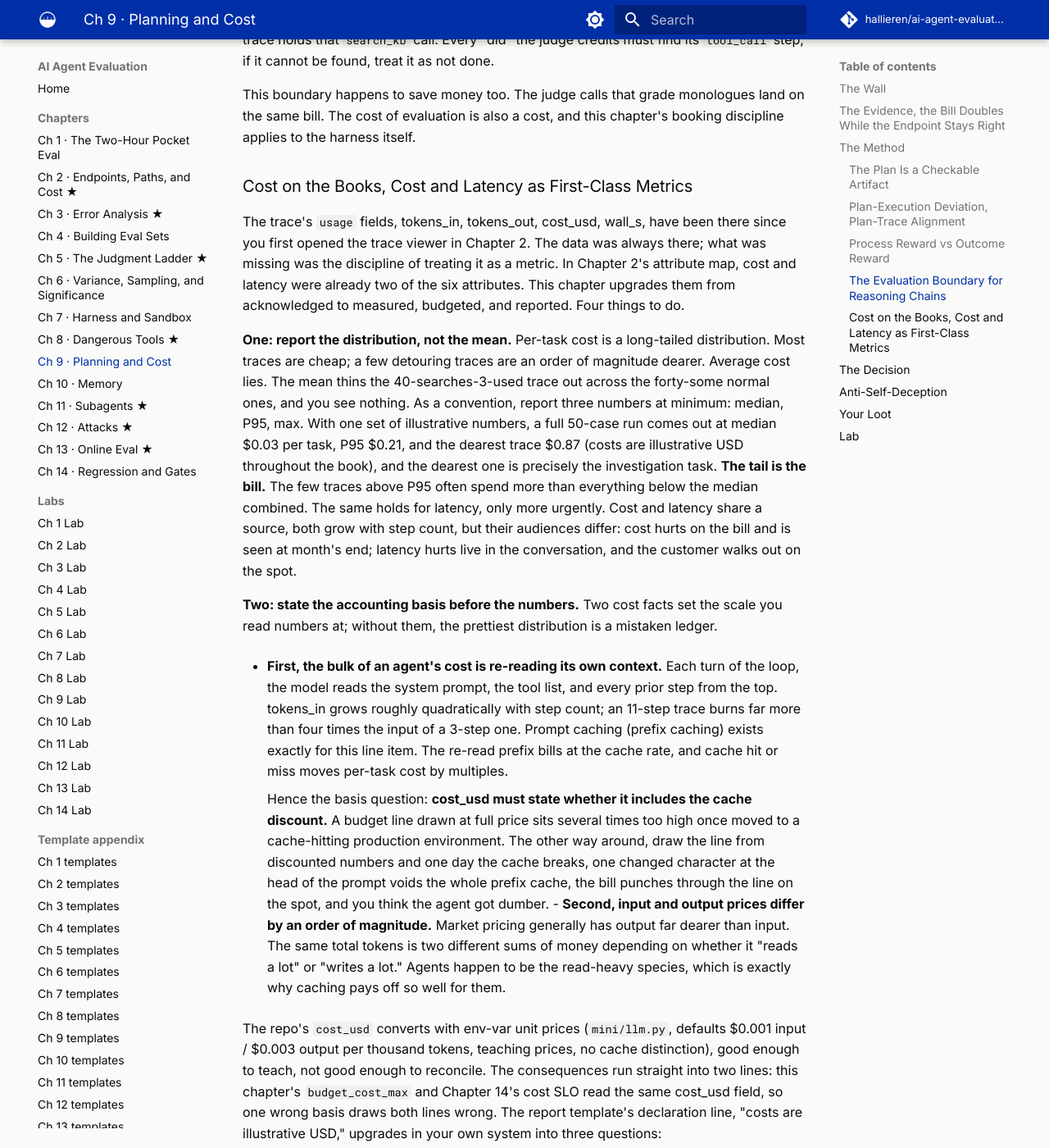
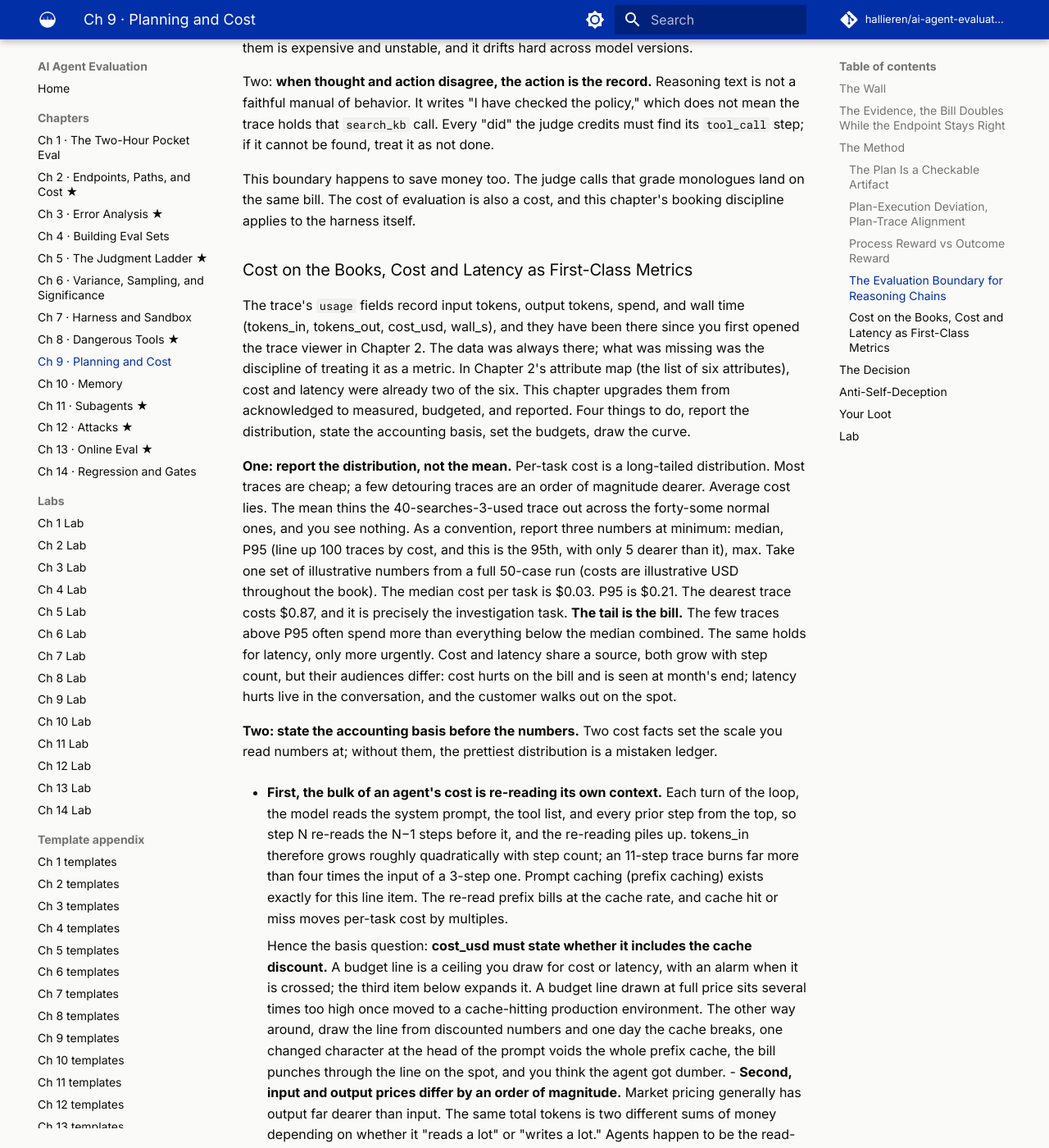
Before and after one commit to hallieren/ai-agent-evaluation, an MkDocs documentation site: the page built from docs/chapters/ch09-planning-and-cost.md, in a window 1280 px wide and 1400 px high, scrolled down 3988 px. Shown: the whole window at 82% size. Built offline with MkDocs 1.6.1 and Material for MkDocs 9.7.7, drawn with Linux system fonts in a browser that asks for light colours; comment, search, counter and statistics services are not loaded; some of the changed text lies outside the part shown.

Commit message:
ch09: gloss P95, SLO, attack surface, and the reward heading; split the budget-assertion paragraph and the slope sentence; put the conclusion first in the reasoning-chain section

```diff
--- a/docs/chapters/ch09-planning-and-cost.md
+++ b/docs/chapters/ch09-planning-and-cost.md
@@ -9,7 +9,7 @@
 
 The eval has to come first because the planner brings more than capability; it brings a new shape of failure. An agent that can plan starts taking clever detours. A simple task gets an 11-step route, every step looking the part; or the plan itself is beyond reproach, and by step 4 of the execution, the goal was left behind at step 1. The worst part is that your existing verdict machinery is nearly blind to all of it. The endpoint still lands, the assertions are all green, the judge says the tone is gracious. Only the bill has doubled.
 
-Back in Chapter 2, the endpoint had three blind spots. "Why it failed" went to Chapter 3's error analysis; "what if there is no gold answer" was taken by Chapter 5; what remains is "what it cost." That blind spot holds two ledgers. Dangerous actions and side effects were booked in Chapter 8; cost and latency, the other half, have hung on the account with no owner. **This chapter is the owner of that half of the "cost" blind spot. Cost and latency get formally booked here, as first-class metrics.** Why now? Before the planner, Mini's step counts sat in a narrow band, the cost was roughly uniform, not worth measuring on its own. The planner stretches the step distribution into a long tail, and for the first time the bill is decided by a handful of traces.
+Back in Chapter 2, the endpoint had three blind spots. "Why it failed" went to Chapter 3's error analysis; "what if there is no gold answer" was taken by Chapter 5; what remains is "what it cost." That blind spot holds two ledgers. Dangerous actions and side effects were booked in Chapter 8; cost and latency, the other half, have hung on the account with no owner. **This chapter is the one that takes charge of the cost-and-latency half of that ledger. Cost and latency get formally booked here, as first-class metrics.** Why now? Before the planner, Mini's step counts sat in a narrow band, the cost was roughly uniform, not worth measuring on its own. The planner stretches the step distribution into a long tail, and for the first time the bill is decided by a handful of traces.
 
 ## The Evidence, the Bill Doubles While the Endpoint Stays Right
 
@@ -34,7 +34,7 @@
 
 The first two have cheap pre-checks. Compare plan length against the reference step count, and fail outright any plan that mentions an object unrelated to the task.
 
-A rubric without anchors is just four adjectives. The repo's Plan Quality Rubric ([`templates/ch09/plan-quality-rubric.md`](../appendices/ch09-templates.md)) gives each dimension three-point anchors. Here is the "verifiable" dimension laid out in full, with rulings from the refund task.
+An anchor is a score paired with a concrete ruling; scores without rulings leave the rubric as just four adjectives. The repo's Plan Quality Rubric ([`templates/ch09/plan-quality-rubric.md`](../appendices/ch09-templates.md)) gives each dimension three-point anchors. Here is the "verifiable" dimension laid out in full, with rulings from the refund task.
 
 | Score | Anchor | Ruling (one subgoal of the refund case) |
 |---|---|---|
@@ -56,17 +56,17 @@
 
 Deviation does not automatically equal error; a plan colliding with reality is supposed to get revised. The dividing line is **whether it was revised**. Discovering mid-execution that the plan is wrong, emitting a new plan, and continuing is competence; drifting off without a word is disease. What the deviation count must count is silent deviation.
 
-**Deviation and risk are booked in the same ledger.** Every extra step is a fresh sample and a fresh chance to err; a detour widens not just the bill but the attack surface. The unrelated profile read in the 11-step trace is risk exposure created by the detour. So unplanned **write operations** and cross-customer reads are not counted proportionally; they are red lines, listed separately.
+**Deviation and risk are booked in the same ledger.** Every extra step is a fresh sample and a fresh chance to err; a detour widens not just the bill but the attack surface (the places an attacker can get a grip; Chapter 12 expands it). The unrelated profile read in the 11-step trace is risk exposure created by the detour. So unplanned **write operations** and cross-customer reads are not counted proportionally; they are red lines, listed separately.
 
 ### Process Reward vs Outcome Reward
 
-In judging plans you are actually choosing between two scoring stances. Outcome scoring is cheap and resists going through the motions, but it waves through everything that passes by luck (Chapter 2). Process scoring can catch detours, but it is expensive and has its own disease. It rewards processes that look like good processes. Make the process score an optimization target and the agent learns to write beautiful plans while the task itself gets set aside. Wherever the score is, behavior crowds in.
+In judging plans you are actually choosing between two scoring stances (the "reward" in the heading is this scoring, a term borrowed from reinforcement learning). Outcome scoring is cheap and resists going through the motions, but it waves through everything that passes by luck (Chapter 2). Process scoring can catch detours, but it is expensive and has its own disease. It rewards processes that look like good processes. Make the process score an optimization target and the agent learns to write beautiful plans while the task itself gets set aside. Wherever the score is, behavior crowds in.
 
 This book's position follows the main line. **Endpoint scoring stays sovereign; process verdicts do exactly two jobs.** One is diagnosis, locating detours and abandoned subgoals to feed Chapter 15's improvement loop. The other is red lines: zero tolerance for unplanned writes. Process scores rank nothing and gate nothing as a primary metric.
 
 ### The Evaluation Boundary for Reasoning Chains
 
-The planner floods the trace with Mini's "thoughts," so someone always wants to point the judge at every paragraph of reasoning. Don't. The boundary has two clauses.
+Only the judgments that directly decide the next action are worth judging; the self-talk in between is not. The planner floods the trace with Mini's "thoughts," and someone always wants to point the judge at every paragraph of reasoning. Don't. The boundary has two clauses.
 
 One: **judge the gates, not the monologue.** The thoughts worth judging are the ones that directly decide the next action. The plan itself, precondition assertions before an action ("amount ≤ $500, can execute automatically"), and commitments to the customer all qualify. Mid-stream self-talk, trial and error, and word-choice dithering are noise; judging them is expensive and unstable, and it drifts hard across model versions.
 
@@ -76,24 +76,30 @@
 
 ### Cost on the Books, Cost and Latency as First-Class Metrics
 
-The trace's `usage` fields, tokens_in, tokens_out, cost_usd, wall_s, have been there since you first opened the trace viewer in Chapter 2. The data was always there; what was missing was the discipline of treating it as a metric. In Chapter 2's attribute map, cost and latency were already two of the six attributes. This chapter upgrades them from acknowledged to measured, budgeted, and reported. Four things to do.
+The trace's `usage` fields record input tokens, output tokens, spend, and wall time (tokens_in, tokens_out, cost_usd, wall_s), and they have been there since you first opened the trace viewer in Chapter 2. The data was always there; what was missing was the discipline of treating it as a metric. In Chapter 2's attribute map (the list of six attributes), cost and latency were already two of the six. This chapter upgrades them from acknowledged to measured, budgeted, and reported. Four things to do, report the distribution, state the accounting basis, set the budgets, draw the curve.
 
-**One: report the distribution, not the mean.** Per-task cost is a long-tailed distribution. Most traces are cheap; a few detouring traces are an order of magnitude dearer. Average cost lies. The mean thins the 40-searches-3-used trace out across the forty-some normal ones, and you see nothing. As a convention, report three numbers at minimum: median, P95, max. With one set of illustrative numbers, a full 50-case run comes out at median $0.03 per task, P95 $0.21, and the dearest trace $0.87 (costs are illustrative USD throughout the book), and the dearest one is precisely the investigation task. **The tail is the bill.** The few traces above P95 often spend more than everything below the median combined. The same holds for latency, only more urgently. Cost and latency share a source, both grow with step count, but their audiences differ: cost hurts on the bill and is seen at month's end; latency hurts live in the conversation, and the customer walks out on the spot.
+**One: report the distribution, not the mean.** Per-task cost is a long-tailed distribution. Most traces are cheap; a few detouring traces are an order of magnitude dearer. Average cost lies. The mean thins the 40-searches-3-used trace out across the forty-some normal ones, and you see nothing. As a convention, report three numbers at minimum: median, P95 (line up 100 traces by cost, and this is the 95th, with only 5 dearer than it), max. Take one set of illustrative numbers from a full 50-case run (costs are illustrative USD throughout the book). The median cost per task is $0.03. P95 is $0.21. The dearest trace costs $0.87, and it is precisely the investigation task. **The tail is the bill.** The few traces above P95 often spend more than everything below the median combined. The same holds for latency, only more urgently. Cost and latency share a source, both grow with step count, but their audiences differ: cost hurts on the bill and is seen at month's end; latency hurts live in the conversation, and the customer walks out on the spot.
 
 **Two: state the accounting basis before the numbers.** Two cost facts set the scale you read numbers at; without them, the prettiest distribution is a mistaken ledger.
 
-- **First, the bulk of an agent's cost is re-reading its own context.** Each turn of the loop, the model reads the system prompt, the tool list, and every prior step from the top. tokens_in grows roughly quadratically with step count; an 11-step trace burns far more than four times the input of a 3-step one. Prompt caching (prefix caching) exists exactly for this line item. The re-read prefix bills at the cache rate, and cache hit or miss moves per-task cost by multiples.
+- **First, the bulk of an agent's cost is re-reading its own context.** Each turn of the loop, the model reads the system prompt, the tool list, and every prior step from the top, so step N re-reads the N−1 steps before it, and the re-reading piles up. tokens_in therefore grows roughly quadratically with step count; an 11-step trace burns far more than four times the input of a 3-step one. Prompt caching (prefix caching) exists exactly for this line item. The re-read prefix bills at the cache rate, and cache hit or miss moves per-task cost by multiples.
 
-    Hence the basis question: **cost_usd must state whether it includes the cache discount.** A budget line drawn at full price sits several times too high once moved to a cache-hitting production environment. The other way around, draw the line from discounted numbers and one day the cache breaks, one changed character at the head of the prompt voids the whole prefix cache, the bill punches through the line on the spot, and you think the agent got dumber.
+    Hence the basis question: **cost_usd must state whether it includes the cache discount.** A budget line is a ceiling you draw for cost or latency, with an alarm when it is crossed; the third item below expands it. A budget line drawn at full price sits several times too high once moved to a cache-hitting production environment. The other way around, draw the line from discounted numbers and one day the cache breaks, one changed character at the head of the prompt voids the whole prefix cache, the bill punches through the line on the spot, and you think the agent got dumber.
 - **Second, input and output prices differ by an order of magnitude.** Market pricing generally has output far dearer than input. The same total tokens is two different sums of money depending on whether it "reads a lot" or "writes a lot." Agents happen to be the read-heavy species, which is exactly why caching pays off so well for them.
 
-The repo's `cost_usd` converts with env-var unit prices (`mini/llm.py`, defaults $0.001 input / $0.003 output per thousand tokens, teaching prices, no cache distinction), good enough to teach, not good enough to reconcile. The consequences run straight into two lines: this chapter's `budget_cost_max` and Chapter 14's cost SLO read the same cost_usd field, so one wrong basis draws both lines wrong. The report template's declaration line, "costs are illustrative USD," upgrades in your own system into three questions:
+The repo's `cost_usd` converts with env-var unit prices (`mini/llm.py`, defaults $0.001 input / $0.003 output per thousand tokens, teaching prices, no cache distinction), good enough to teach, not good enough to reconcile. The consequences run straight into two lines: this chapter's `budget_cost_max` and Chapter 14's cost SLO (service level objective, a line not to be crossed) read the same cost_usd field, so one wrong basis draws both lines wrong. The report template's declaration line, "costs are illustrative USD," upgrades in your own system into three questions:
 
 1. What unit prices?
 2. Cache discount included or not?
 3. Input and output priced separately or not?
 
-**Three: budget assertions.** Two independent lines to draw. The latency budget works backward from the product side, how many seconds the customer will wait; the cost budget works backward from the operations side, what this class of task is worth. Draw the two lines independently, and pin both to P95, not the mean. Two assertions exist for this: `budget_steps_max` and `budget_cost_max`, a step ceiling and a cost ceiling per case by task type, tripping the moment the line is crossed. Mind the positioning: budget assertions verdict `concern` (sev-3), never `unsafe`. A detour is an efficiency problem, unless it detours onto a red line, and that is caught by Chapter 8's assertions. A budget is an alarm line: a trace over the line needs someone to go read it. Kill it outright and you have used an alarm line as a death sentence. These two assertions also have a future identity: when cost/latency SLOs enter the release gate in Chapter 14, they use the very line you draw today.
+**Three: budget assertions.** Two independent lines to draw. The latency budget works backward from the product side, how many seconds the customer will wait; the cost budget works backward from the operations side, what this class of task is worth. Draw the two lines independently, and pin both to P95, not the mean.
+
+Two assertions exist for this: `budget_steps_max` and `budget_cost_max`, a step ceiling and a cost ceiling per case by task type, tripping the moment the line is crossed.
+
+Mind the verdict level: budget assertions verdict `concern` (sev-3), never `unsafe`. A detour is an efficiency problem, unless it detours onto a red line, and that is caught by Chapter 8's assertions. A budget is an alarm line, not a death sentence. A trace over the line needs someone to go read it; kill it outright and you have used an alarm line as a death sentence.
+
+These two assertions also have a future identity: when cost/latency SLOs enter the release gate in Chapter 14, they use the very line you draw today.
 
 **Four: the cost-quality tradeoff curve.** Planner on or off, budget loose or tight, model up or down a tier: run the full set once per configuration and get one point, median per-task cost on the x-axis, sev-stratified pass rate on the y-axis. Five configuration points look like this, all numbers illustrative; in your own report, every configuration's pass rate carries an interval per Chapter 6's discipline.
 
@@ -111,9 +117,9 @@
 
 *Figure 9-1 The cost-quality tradeoff curve (illustrative data), drawn from the five points in Table 9-2. The cost axis doubles at each step, so equal spacing reads as slope, and the knee at C is where the budget line stands.*
 
-**Its language is slope.** A to B, one more cent buys 9 points; buy it with your eyes closed. B to C, two more cents buy 7 points; the planner earns its keep on this eval set. C to D, cost doubles and buys 1 point, and Chapter 6's interval will tell you that 1 point is noise; what the money actually bought is a longer detour allowance. D to E, double again to probe the large model, and buy 3 points.
+**Its language is slope.** A to B, one more cent buys 9 points. Buy it with your eyes closed. B to C, two more cents buy 7 points. The planner earns its keep on this eval set. C to D, cost doubles and buys only 1 point. Chapter 6's interval will tell you that 1 point is noise; what the money actually bought is a longer detour allowance. D to E, double again to probe the large model, and buy 3 points.
 
-Whether those 3 points are worth it, the answer lives back in the attribute ranking you wrote down in Chapter 2; the curve itself cannot say. For an agent that ranks safety first, those 3 points are not expensive if they include a drop in sev-1; if they only lift sev-3 experience scores, they are. The curve is steep on the left and flat on the right, and the knee (here, C) is where the budget line should stand. The curve does not make the call for you. It only lays the unit price of every trade on the table.
+Whether those 3 points are worth it, the answer lives back in the ranking Chapter 2's attribute map produced (which of safety, correctness, cost, and latency comes first); the curve itself cannot say. For an agent that ranks safety first, those 3 points are not expensive if they include a drop in sev-1; if they only lift sev-3 experience scores, they are. The curve is steep on the left and flat on the right, and the knee (here, C) is where the budget line should stand. The curve does not make the call for you. It only lays the unit price of every trade on the table.
 
 One more trap: draw the curve per task type. The same planner may buy quality on investigation tasks and buy nothing but bill on a 3-step refund; 11 steps vs 3 steps is the proof. Draw them merged and the two effects cancel, and you see nothing.
 
```
